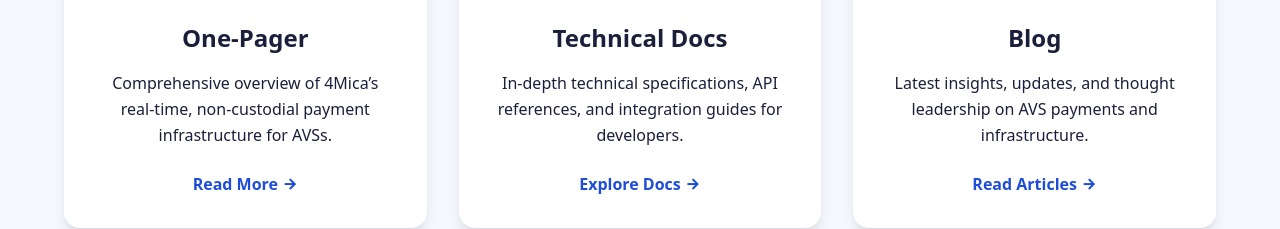
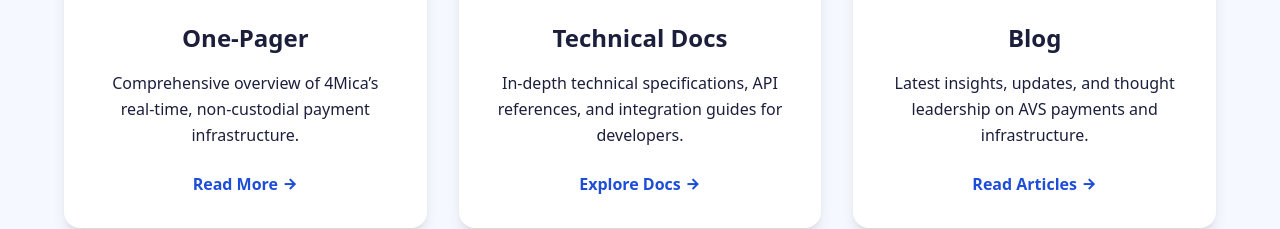
Before and after one commit to 4mica-Network/homepage, a Next.js app: page / in a window 1280 px wide. Shown: the part 4804-5033 px from the top of the page. Built offline with nearby package versions, Linux system fonts and the light colour scheme.

Commit message:
Update ResourcesSection.tsx
removed AVSs from one-pager description

```diff
--- a/components/ResourcesSection.tsx
+++ b/components/ResourcesSection.tsx
@@ -27,7 +27,7 @@
                 </h3>
 
                 <p className="text-[#1B1F3B] leading-relaxed text-center">
-                  Comprehensive overview of 4Mica&rsquo;s real-time, non-custodial payment infrastructure for AVSs.
+                  Comprehensive overview of 4Mica&rsquo;s real-time, non-custodial payment infrastructure.
                 </p>
 
                 <div className="mt-6 text-center">
```
